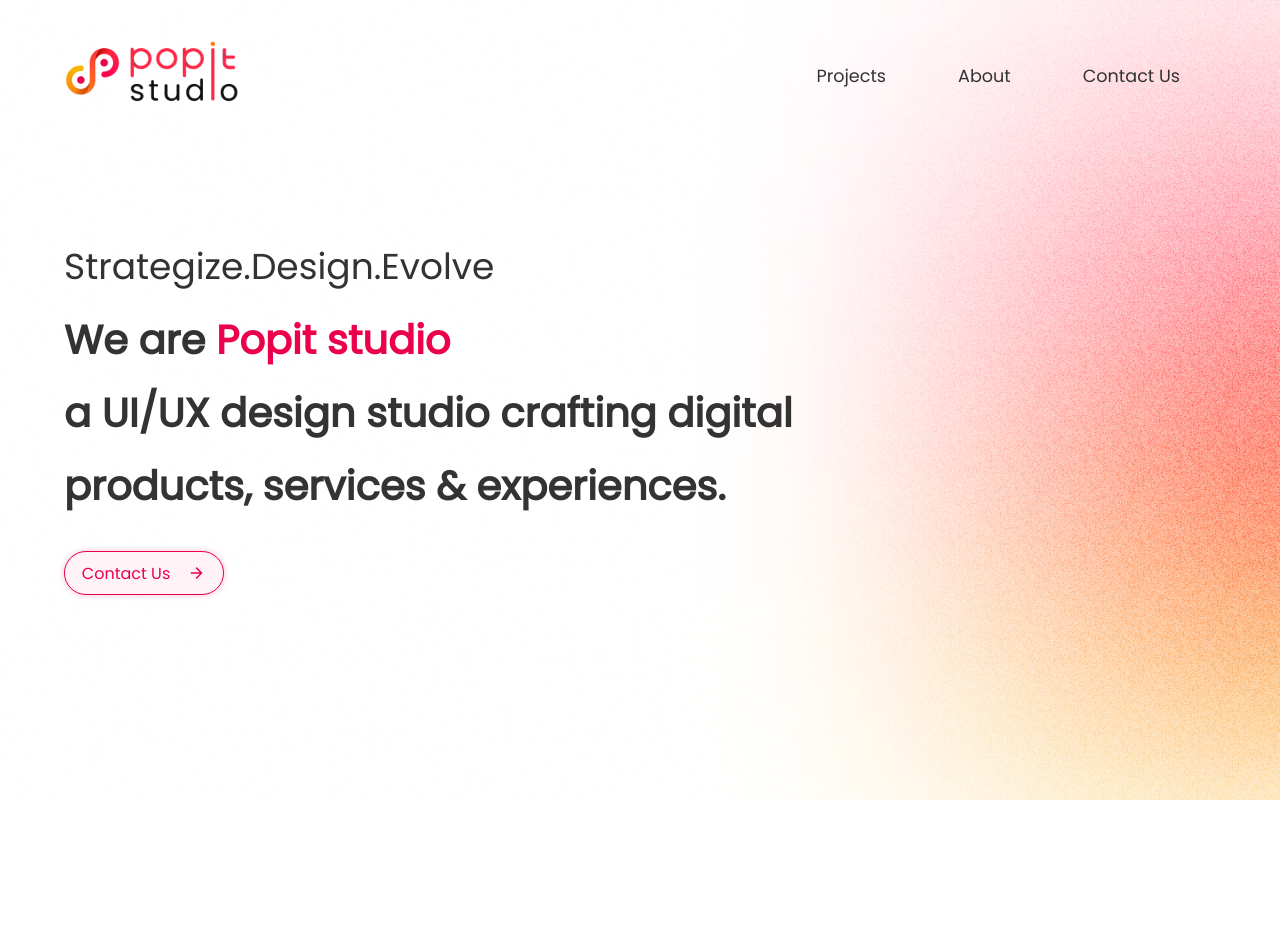
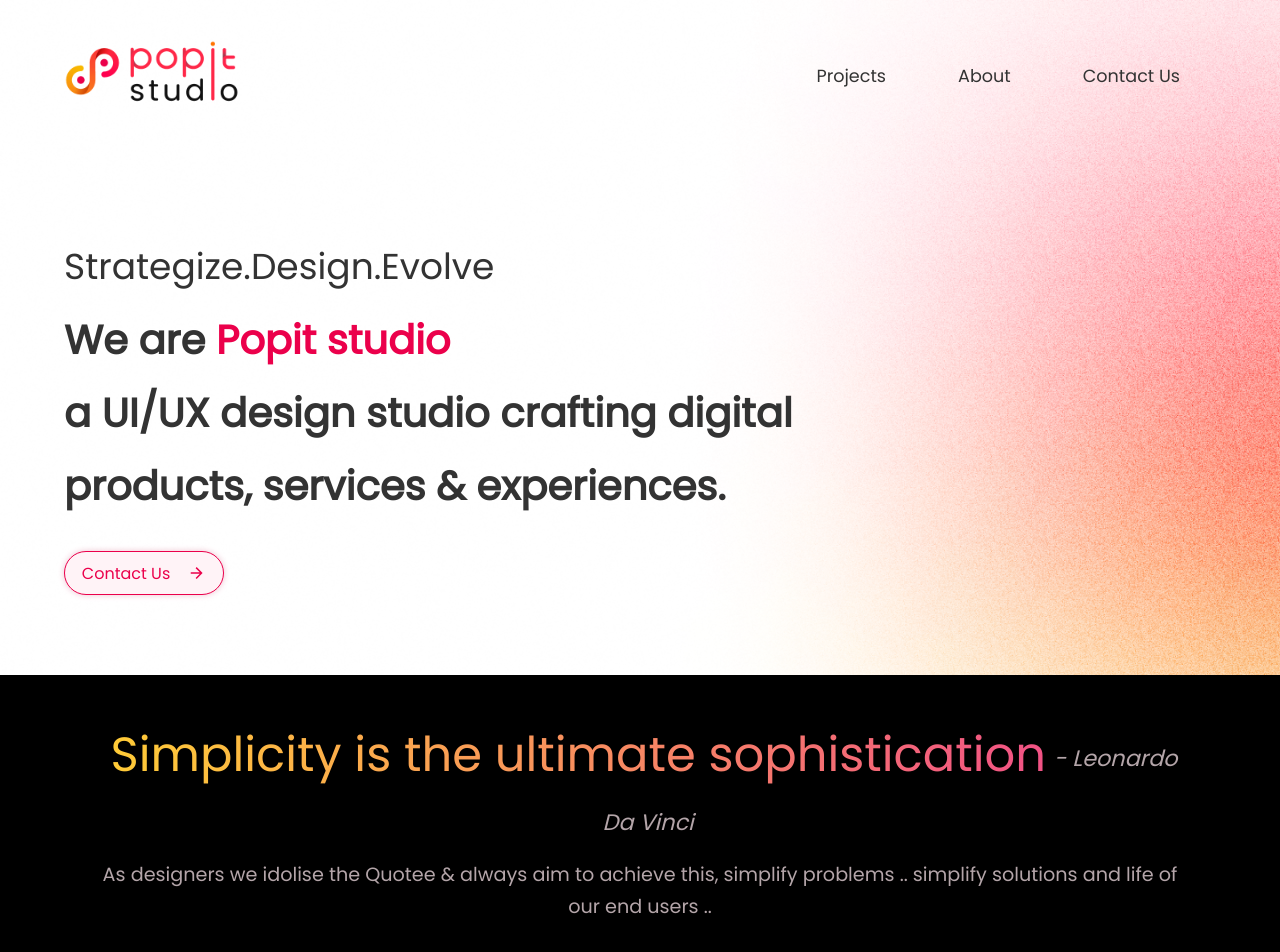
Before and after one commit to contactsanthosh21/popit, a React (Vite) app: page / in a window 1280 px wide. Shown: the top 952 px of the page. Before the commit the page ends 800 px from the top, so only its background shows below. Built offline with nearby package versions, Linux system fonts and the light colour scheme.

Commit message:
Added quote banner

```diff
--- a/src/App.jsx
+++ b/src/App.jsx
@@ -5,6 +5,7 @@
 } from './sections';
 import './styles.scss'
 import backgroundImg from './assets/background-image.png'
+import Quotes from './sections/Quotes/Quotes';
 
 const App = () => {
   return (
@@ -17,6 +18,7 @@
           <Header />
           <IntroBanner />
       </div>
+      <Quotes />
     </div>
   )
 }
--- /dev/null
+++ b/src/components/QuoteBanner/QuoteBanner.jsx
@@ -0,0 +1,19 @@
+import React from 'react'
+
+const QuoteBanner = ({children, className}) => {
+  return (
+    <div
+    className={className}
+    style={{
+        width: '100%',
+        background: '#000',
+        textAlign:"center",
+        padding: '3rem 6rem'
+    }}
+    >
+        {children}
+    </div>
+  )
+}
+
+export default QuoteBanner
--- /dev/null
+++ b/src/sections/Quotes/Quotes.scss
@@ -0,0 +1,32 @@
+@import "../../variables.scss";
+
+.quote-container{
+    .quote-container__content{
+        background: -webkit-linear-gradient(0deg, #FFCB37 0%,#F15285 100%);
+        max-width: max-content;
+        -webkit-background-clip: text;
+        -webkit-text-fill-color: transparent;
+        text-align: center;
+        font-size: 3rem;
+        font-style: normal;
+        font-weight: 500;
+        line-height: 4rem;
+    }
+    .quote-container__author{
+        color: $color-grey;
+        font-size: 1.4rem;
+        font-style: italic;
+        font-weight: 400;
+        line-height: 4rem;
+        position: relative;
+        top: -0.3rem;
+        left: 0.5rem;
+    }
+    .quote-container__description{
+        color: $color-grey;
+        font-size: 1.2rem;
+        font-style: normal;
+        font-weight: 400;
+        line-height: 2rem;
+    }
+}
--- /dev/null
+++ b/src/sections/Quotes/Quotes.tsx
@@ -0,0 +1,27 @@
+import React from 'react'
+import QuoteBanner from '../../components/QuoteBanner/QuoteBanner'
+import './Quotes.scss';
+
+const Quotes = () => {
+  return (
+    <QuoteBanner
+    className='quote-container'
+    >
+    <div>
+      <span className='quote-container__content'>
+        Simplicity is the ultimate sophistication
+      </span>
+      <span className='quote-container__author'>
+        - Leonardo Da Vinci
+      </span>
+      <p className='quote-container__description'>
+        As designers we idolise the Quotee & always aim to achieve this,
+        simplify problems .. simplify solutions and life of our end users ..
+      </p>
+    </div>
+
+    </QuoteBanner>
+  )
+}
+
+export default Quotes
--- a/src/variables.scss
+++ b/src/variables.scss
@@ -2,3 +2,4 @@
 
 $color-black: #333;
 $color-popit: #EB004B;
+$color-grey: #B4A5A9;
```
